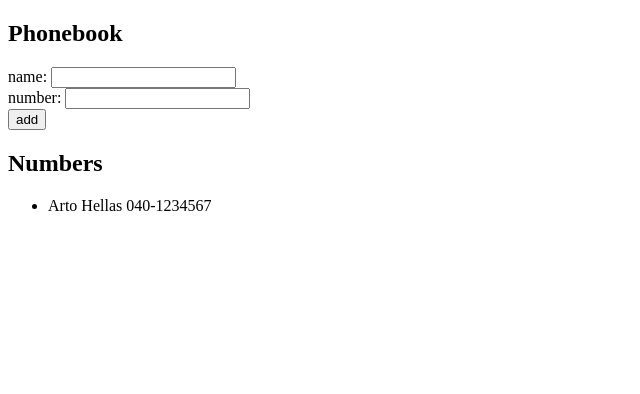
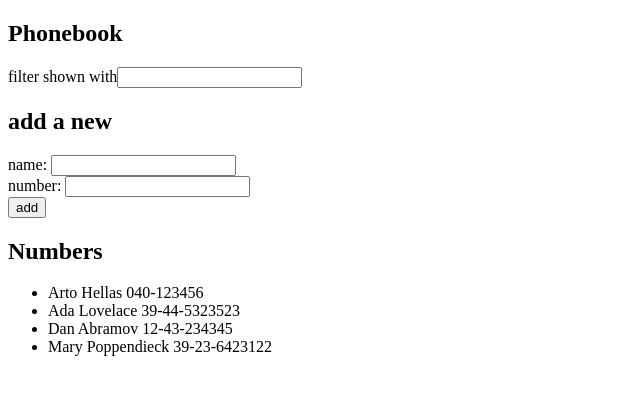
Before and after one commit to lone-ion/Full-stack-open-wandering, a React (Vite) app in the folder part2-exercise-Phonebook/: page / in a window 1280 px wide. Shown: the top 394 px of the page, without its empty margins (0-640 px from the left). Built offline with nearby package versions, Linux system fonts and the light colour scheme.

Commit message:
finish part2 exercise 2.9, step4

```diff
--- a/part2-exercise-Phonebook/src/App.jsx
+++ b/part2-exercise-Phonebook/src/App.jsx
@@ -2,10 +2,14 @@
 
 const App = () => {
   const [persons, setPersons] = useState([
-    { name: "Arto Hellas", number: "040-1234567" },
+    { name: "Arto Hellas", number: "040-123456", id: 1 },
+    { name: "Ada Lovelace", number: "39-44-5323523", id: 2 },
+    { name: "Dan Abramov", number: "12-43-234345", id: 3 },
+    { name: "Mary Poppendieck", number: "39-23-6423122", id: 4 },
   ]);
   const [newName, setNewName] = useState("");
   const [newNumber, setNewNumber] = useState("");
+  const [newFilter, setNewFilter] = useState("");
 
   const addPerson = (event) => {
     event.preventDefault();
@@ -33,9 +37,16 @@
     setNewNumber(event.target.value);
   };
 
+  const handleFilterChange = () => {
+    setNewFilter(event.target.value);
+  };
+
   return (
     <div>
       <h2>Phonebook</h2>
+      filter shown with
+      <input value={newFilter} onChange={handleFilterChange} />
+      <h2>add a new</h2>
       <form onSubmit={addPerson}>
         <div>
           name: <input value={newName} onChange={handleNameChange} />
@@ -49,11 +60,15 @@
       </form>
       <h2>Numbers</h2>
       <ul>
-        {persons.map((person) => (
-          <li key={person.name}>
-            {person.name} {person.number}
-          </li>
-        ))}
+        {persons
+          .filter((person) =>
+            person.name.toLowerCase().includes(newFilter.toLowerCase())
+          )
+          .map((person) => (
+            <li key={person.name}>
+              {person.name} {person.number}
+            </li>
+          ))}
       </ul>
     </div>
   );
```
